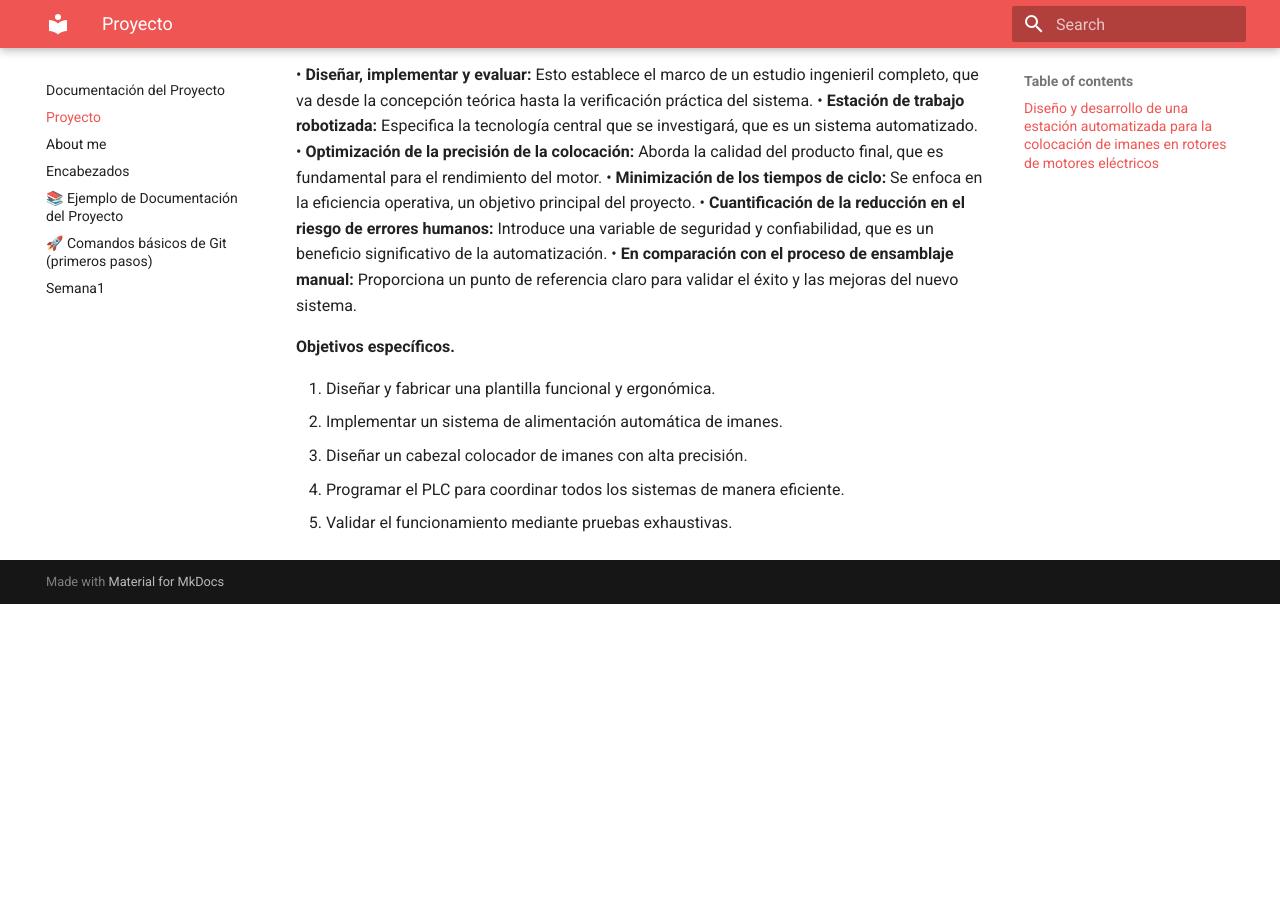
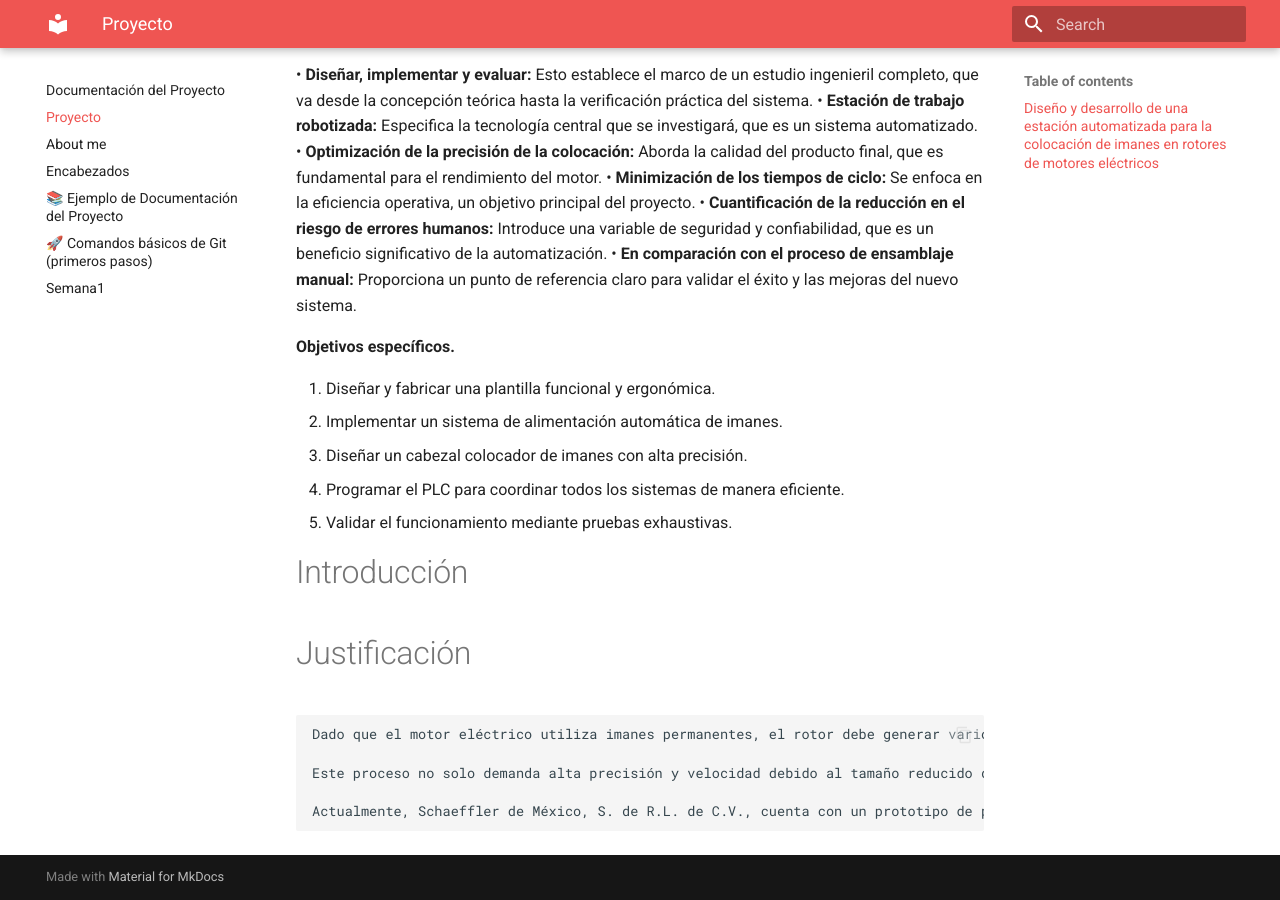
Before and after one commit to Aristarco/Pry_ingenieria, an MkDocs documentation site: the page built from docs/Proyecto.md, in a window 1280 px wide and 900 px high, scrolled down 872 px. Built offline with MkDocs 1.6.1 and Material for MkDocs 9.7.7, drawn with Linux system fonts in a browser that asks for light colours; before the commit the page ends 1476 px from its top, so only the background shows below that.

Commit message:
Update Proyecto.md

```diff
--- a/docs/Proyecto.md
+++ b/docs/Proyecto.md
@@ -33,3 +33,16 @@ Aquí se presenta el desarrollo integral del proyecto, desde la identificación
 3.	Diseñar un cabezal colocador de imanes con alta precisión.
 4.	Programar el PLC para coordinar todos los sistemas de manera eficiente.
 5.	Validar el funcionamiento mediante pruebas exhaustivas.
+
+
+# Introducción
+
+
+
+# Justificación
+
+    Dado que el motor eléctrico utiliza imanes permanentes, el rotor debe generar varios campos magnéticos que interactúen con el estator y sus devanados. Estos campos se forman gracias a la distribución precisa de diferentes imanes a lo largo del rotor, los cuales están organizados en tres capas, cada una compuesta por 32 imanes. El proceso tradicional requiere que un operador coloque manualmente los imanes en cada capa, para luego apilarlas con un desfase angular entre ellas.
+
+    Este proceso no solo demanda alta precisión y velocidad debido al tamaño reducido de los imanes, sino que también implica la manipulación de 96 imanes por rotor. Una vez ensamblado, el estator completo es fijado mediante una resina que posteriormente se hornea. En caso de errores durante la colocación, el retiro de la resina resulta sumamente complicado, lo que genera grandes pérdidas de materia prima y tiempo.
+
+    Actualmente, Schaeffler de México, S. de R.L. de C.V., cuenta con un prototipo de plantilla que facilita el llenado rápido de cada capa. Además, se utiliza una cámara para verificar manualmente que todos los espacios en la plantilla estén ocupados por imanes, reduciendo parcialmente los errores, pero con una dependencia significativa de la intervención humana.
```
